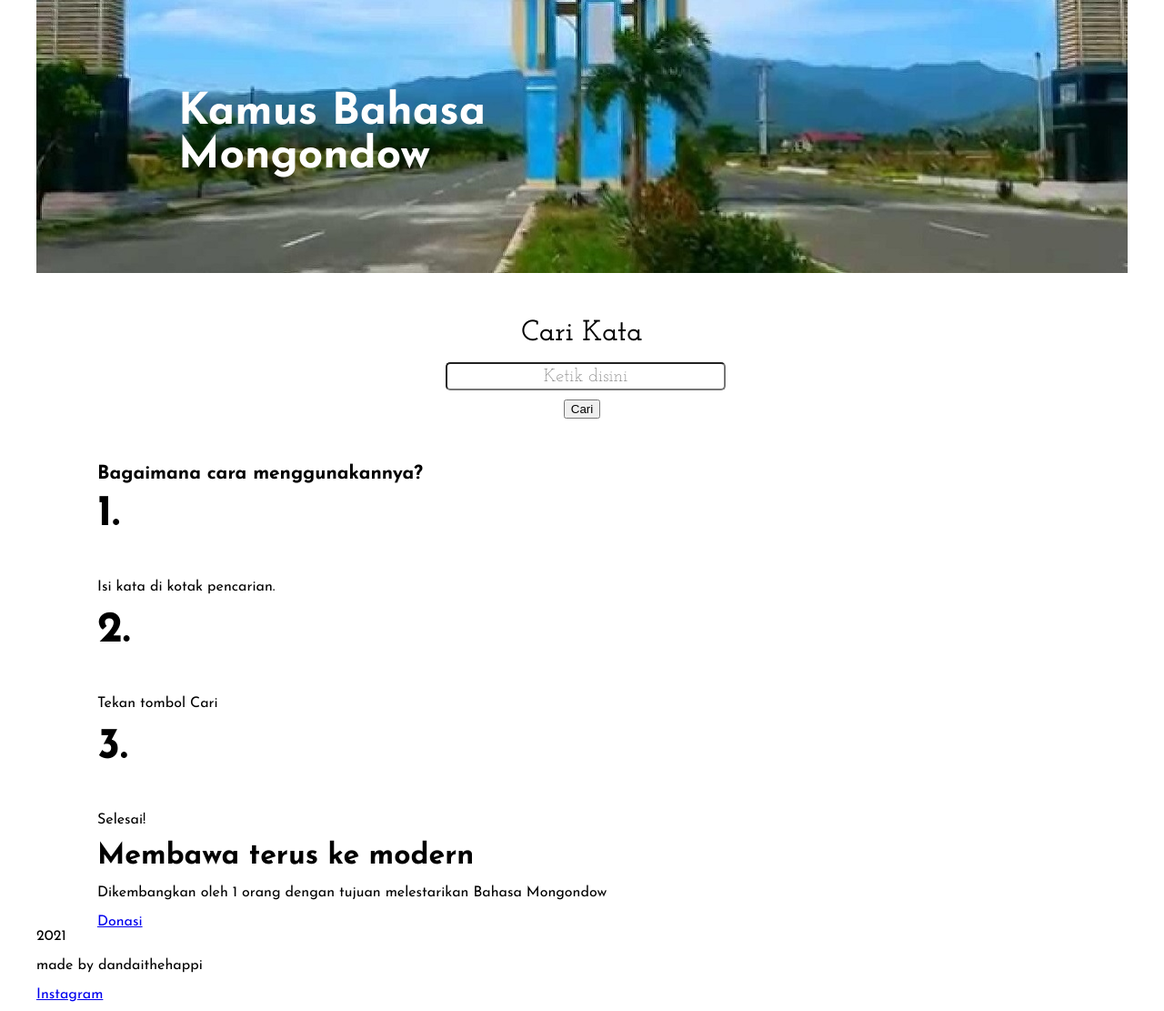
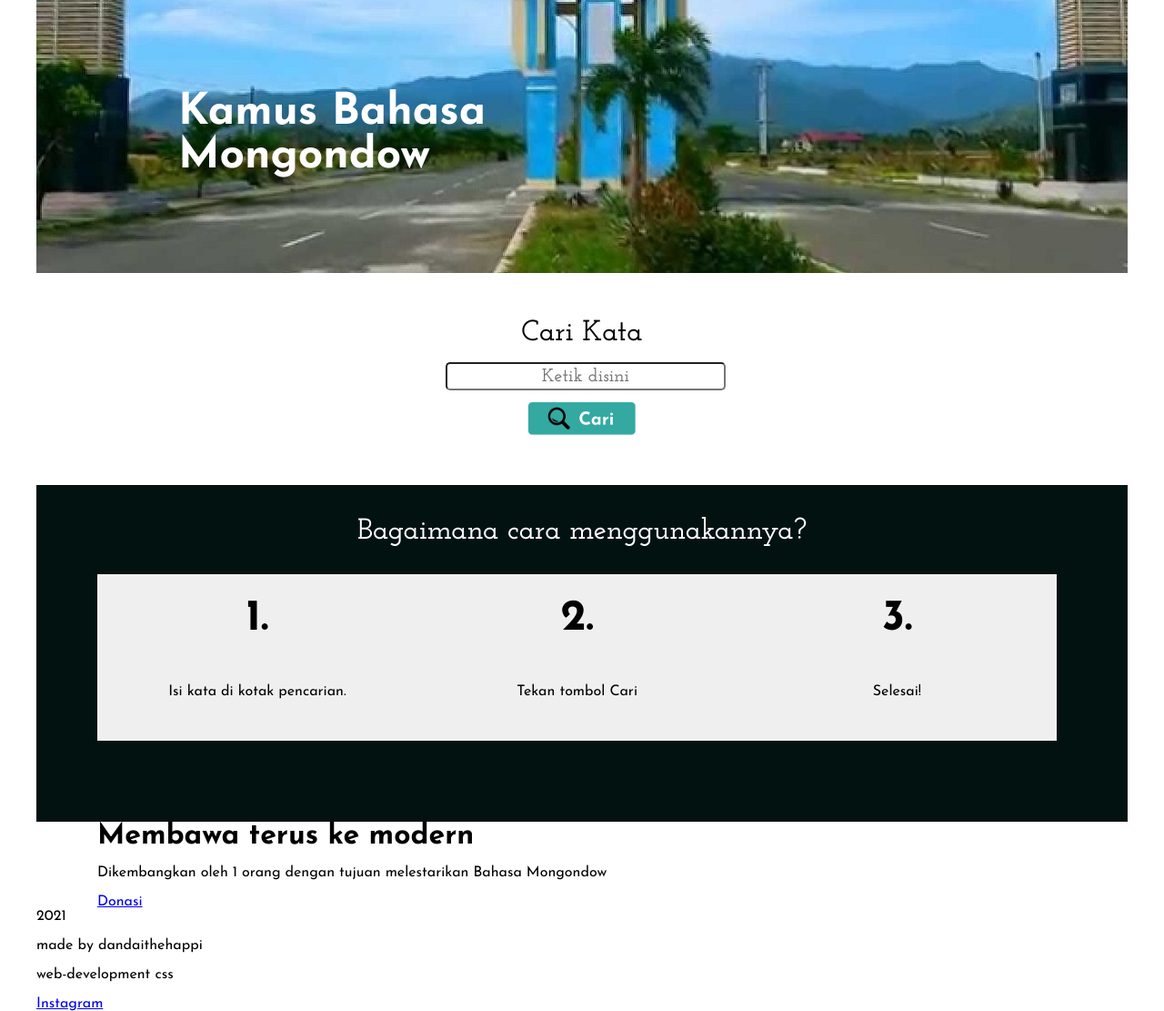
Before and after one commit to dandygardad/mongondow, a PHP site: page / in a window 1280 px wide. Shown: the whole page at 91% size. Run offline with PHP 8.4, Linux system fonts and the light colour scheme; some web fonts are replaced.

Commit message:
Add button cari and section how-to css

```diff
--- a/class.css
+++ b/class.css
@@ -89,6 +89,21 @@ section.searchbox #kata{
     height: 25px;
     font-size: 20px;
     margin: 0 auto;
+    font-weight: 700;
+}
+
+section.searchbox .cari{
+    border: none;
+    cursor: pointer;
+    padding-top: 2px;
+    background-color: transparent;
+}
+
+section.searchbox img{
+    background-repeat: no-repeat;
+    width: 120px;
+    outline: none;
+    /* padding: 50px 50px; */
 }
 
 /* this thing just taken from stackoverflow, need to fix later */
@@ -106,3 +121,48 @@ input::-webkit-input-placeholder { /* WebKit browsers */
   }
 
 /* END SECTION SEARCHBOX */
+
+/* SECTION HOW-TO */
+
+section.how-to {
+    position: relative;
+    color: white;
+    height: 370px;
+    background: #021211;
+}
+
+section.how-to h2{
+    font-family: 'Josefin Slab', serif;
+    position: relative;
+    top: 35px;
+    text-align: center;
+}
+
+section.how-to aside{
+    margin-top: 50px;
+    float: left;
+    width: 33%;
+    text-align: center;
+}
+
+section.how-to .one{
+    position: relative;
+    background: #EFEFEF;
+    padding-top: 25px;
+    padding-bottom: 30px;
+    color: black;
+}
+section.how-to .two{
+    background: #EFEFEF;
+    padding-top: 25px;
+    padding-bottom: 30px;
+    color: black;
+}
+section.how-to .three{
+    background: #EFEFEF;
+    padding-top: 25px;
+    padding-bottom: 30px;
+    color: black;
+}
+
+/* END SECTION HOW-TO */
--- a/index.html
+++ b/index.html
@@ -31,22 +31,22 @@
                 <input type="text" id="kata" name="kata" placeholder="Ketik disini">
             </div>
             <br>
-            <div id="cari">
-                <input type="submit" class="cari" value="Cari">
-            </div>
+            <button type="submit" class="cari" name="cari" value="cari">
+                <img src="images/btn_itsreal/cari.png" alt="Cari">
+            </button>
         </section>
 
         <section class="how-to">
-            <h3>Bagaimana cara menggunakannya?</h3>
-            <aside>
+            <h2>Bagaimana cara menggunakannya?</h2>
+            <aside class="one">
                 <h1>1.</h1>
                 <p>Isi kata di kotak pencarian.</p>
             </aside>
-            <aside>
+            <aside class="two">
                 <h1>2.</h1>
                 <p>Tekan tombol Cari</p>
             </aside>
-            <aside>
+            <aside class="three">
                 <h1>3.</h1>
                 <p>Selesai!</p>
             </aside>
@@ -55,13 +55,13 @@
         <section class="donate">
             <h2>Membawa terus ke modern</h2>
             <p>Dikembangkan oleh 1 orang dengan tujuan melestarikan Bahasa Mongondow</p>
-
             <a href="http://mongondow.net/donate" title="Donasi">Donasi</a>
         </section>
 
         <footer>
             <p>2021</p>
             <p>made by dandaithehappi</p>
+            <p>web-development css</p>
             <a href="http://instagram.com/mplukuts" title="Instagram">Instagram</a>
         </footer>
         </div>
```
Also changed, not shown: images/btn/1976009.png (added), images/btn/donate.png (added), images/btn/ig.png (added), images/btn_itsreal/cari.png (added), images/btn_itsreal/donate.png (added).
